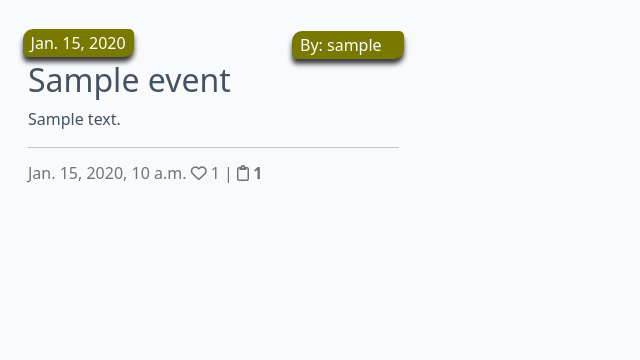
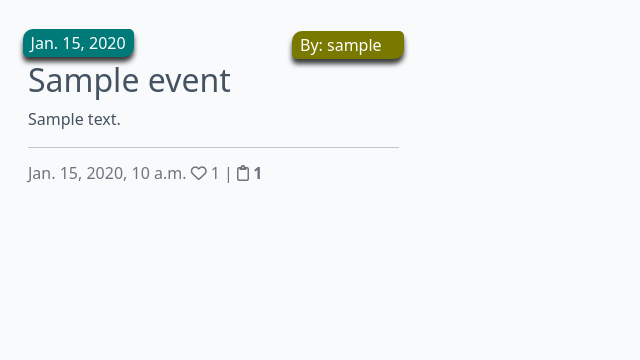
Before and after one commit to RobertAhlin/emx, a Django app: page /old-events/ in a window 1280 px wide. Shown: the part 60-420 px from the top of the page, without its empty margins (0-640 px from the left). Run offline with Django 3.2, Linux system fonts and the light colour scheme; tables that the repository leaves empty hold one stand-in row (values such as "Sample post").

Commit message:
Changed color on the event date image-flash

```diff
--- a/static/css/style.css
+++ b/static/css/style.css
@@ -72,7 +72,7 @@ body {
     left: -5px;
     border-radius: 10px 5px;
     box-shadow: 0 5px 5px #3a3a3a;
-    background-color: #797900;
+    background-color: #007979;
 }
 
 .author {
```
